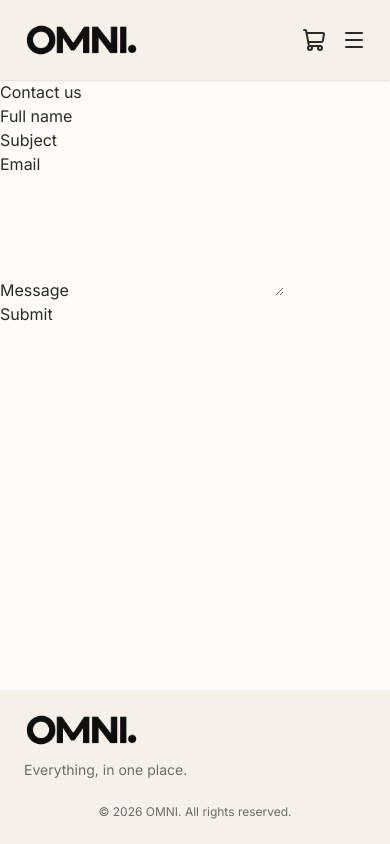
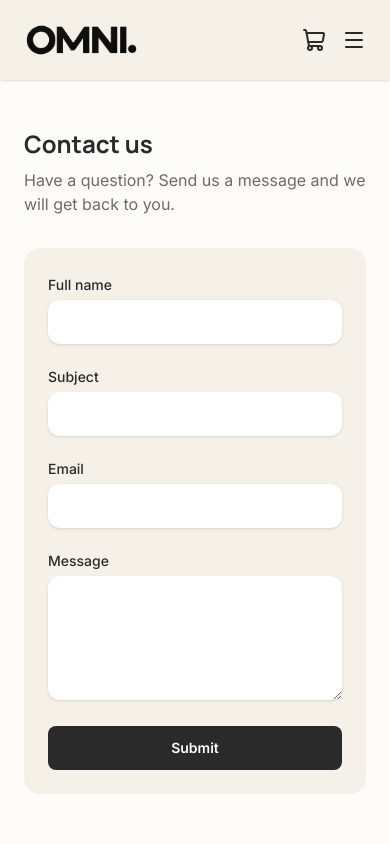
Before and after one commit to RVHUSA/ca-js-frameworks-onlineshop, a Next.js app: page /contact in a window 390 px wide. Shown: the top 844 px of the page. Built offline with nearby package versions, Linux system fonts and the light colour scheme.

Commit message:
Style contact form
- Show the form in a card with rounded fields
- Highlight invalid fields with a red ring and red error text
- Make the send button full width on small screens
- Add a shared styling (FIELD_CLASS) to have the same styling without repeating the same classes over and over

```diff
--- a/src/app/contact/page.tsx
+++ b/src/app/contact/page.tsx
@@ -3,9 +3,15 @@ import { ContactForm } from "@/features/contact/components/ContactForm";
 // Contact page
 export default function ContactPage() {
   return (
-    <main>
-      <h1>Contact us</h1>
-      <ContactForm />
+    <main className="mx-auto max-w-2xl px-6 py-12">
+      <h1 className="font-heading text-2xl font-bold">Contact us</h1>
+      <p className="mt-2 text-muted">
+        Have a question? Send us a message and we will get back to you.
+      </p>
+
+      <div className="mt-8 rounded-2xl bg-card p-6 sm:p-8">
+        <ContactForm />
+      </div>
     </main>
   );
 }
--- a/src/features/contact/components/ContactForm.tsx
+++ b/src/features/contact/components/ContactForm.tsx
@@ -10,6 +10,10 @@ const EMPTY_FORM: ContactFormData = {
   email: "",
   message: "",
 };
+
+// Shared styling for all fields
+const FIELD_CLASS =
+  "mt-1 w-full rounded-xl bg-surface px-4 py-3 text-sm shadow-sm outline-none transition placeholder:text-muted focus:ring-2 focus:ring-primary/20 aria-[invalid=true]:ring-2 aria-[invalid=true]:ring-red-500/60";
 
 // Contact form with validation, shows a confirmation when it is sent
 export function ContactForm() {
@@ -42,12 +46,21 @@ export function ContactForm() {
   }
 
   return (
-    <form onSubmit={handleSubmit} noValidate>
+    <form onSubmit={handleSubmit} noValidate className="space-y-5">
       {/* Confirmation after a valid submit */}
-      {submitted && <p role="status">Thank you! Your message has been sent.</p>}
+      {submitted && (
+        <p
+          role="status"
+          className="rounded-xl bg-surface px-4 py-3 text-sm font-medium"
+        >
+          Thank you! Your message has been sent.
+        </p>
+      )}
 
       <div>
-        <label htmlFor="fullName">Full name</label>
+        <label htmlFor="fullName" className="text-sm font-medium">
+          Full name
+        </label>
         <input
           id="fullName"
           name="fullName"
@@ -56,12 +69,19 @@ export function ContactForm() {
           onChange={handleChange}
           aria-invalid={errors.fullName ? true : undefined}
           aria-describedby={errors.fullName ? "fullName-error" : undefined}
+          className={FIELD_CLASS}
         />
-        {errors.fullName && <p id="fullName-error">{errors.fullName}</p>}
+        {errors.fullName && (
+          <p id="fullName-error" className="mt-1 text-sm text-red-700">
+            {errors.fullName}
+          </p>
+        )}
       </div>
 
       <div>
-        <label htmlFor="subject">Subject</label>
+        <label htmlFor="subject" className="text-sm font-medium">
+          Subject
+        </label>
         <input
           id="subject"
           name="subject"
@@ -70,12 +90,19 @@ export function ContactForm() {
           onChange={handleChange}
           aria-invalid={errors.subject ? true : undefined}
           aria-describedby={errors.subject ? "subject-error" : undefined}
+          className={FIELD_CLASS}
         />
-        {errors.subject && <p id="subject-error">{errors.subject}</p>}
+        {errors.subject && (
+          <p id="subject-error" className="mt-1 text-sm text-red-700">
+            {errors.subject}
+          </p>
+        )}
       </div>
 
       <div>
-        <label htmlFor="email">Email</label>
+        <label htmlFor="email" className="text-sm font-medium">
+          Email
+        </label>
         <input
           id="email"
           name="email"
@@ -84,12 +111,19 @@ export function ContactForm() {
           onChange={handleChange}
           aria-invalid={errors.email ? true : undefined}
           aria-describedby={errors.email ? "email-error" : undefined}
+          className={FIELD_CLASS}
         />
-        {errors.email && <p id="email-error">{errors.email}</p>}
+        {errors.email && (
+          <p id="email-error" className="mt-1 text-sm text-red-700">
+            {errors.email}
+          </p>
+        )}
       </div>
 
       <div>
-        <label htmlFor="message">Message</label>
+        <label htmlFor="message" className="text-sm font-medium">
+          Message
+        </label>
         <textarea
           id="message"
           name="message"
@@ -98,11 +132,21 @@ export function ContactForm() {
           onChange={handleChange}
           aria-invalid={errors.message ? true : undefined}
           aria-describedby={errors.message ? "message-error" : undefined}
+          className={FIELD_CLASS}
         />
-        {errors.message && <p id="message-error">{errors.message}</p>}
+        {errors.message && (
+          <p id="message-error" className="mt-1 text-sm text-red-700">
+            {errors.message}
+          </p>
+        )}
       </div>
 
-      <button type="submit">Submit</button>
+      <button
+        type="submit"
+        className="w-full cursor-pointer rounded-lg bg-primary px-6 py-3 text-sm font-semibold text-white transition hover:opacity-90 sm:w-auto"
+      >
+        Submit
+      </button>
     </form>
   );
 }
```
